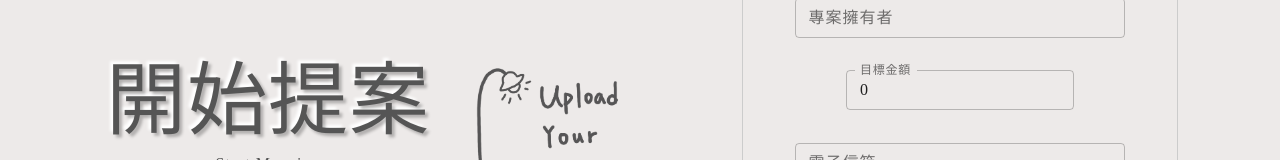
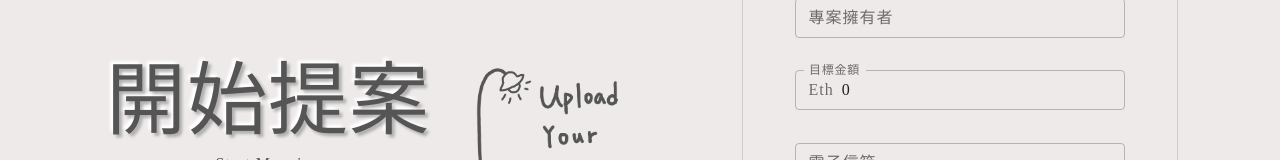
Before and after one commit to curry0622/DMooze-Frontend, a React (Create React App) app: page /mooze in a window 1280 px wide. Shown: the part 306-466 px from the top of the page. Built offline with nearby package versions, Linux system fonts and the light colour scheme; no server answers.

Commit message:
fix: full width of item

```diff
--- a/src/components/mooze/form.jsx
+++ b/src/components/mooze/form.jsx
@@ -206,7 +206,8 @@ const MoozeForm = () => {
           variant="outlined"
           type="number"
           size="small"
-          fullWidthInputProps={{
+          fullWidth
+          InputProps={{
             startAdornment: (
               <InputAdornment position="start">Eth</InputAdornment>
             ),
```
